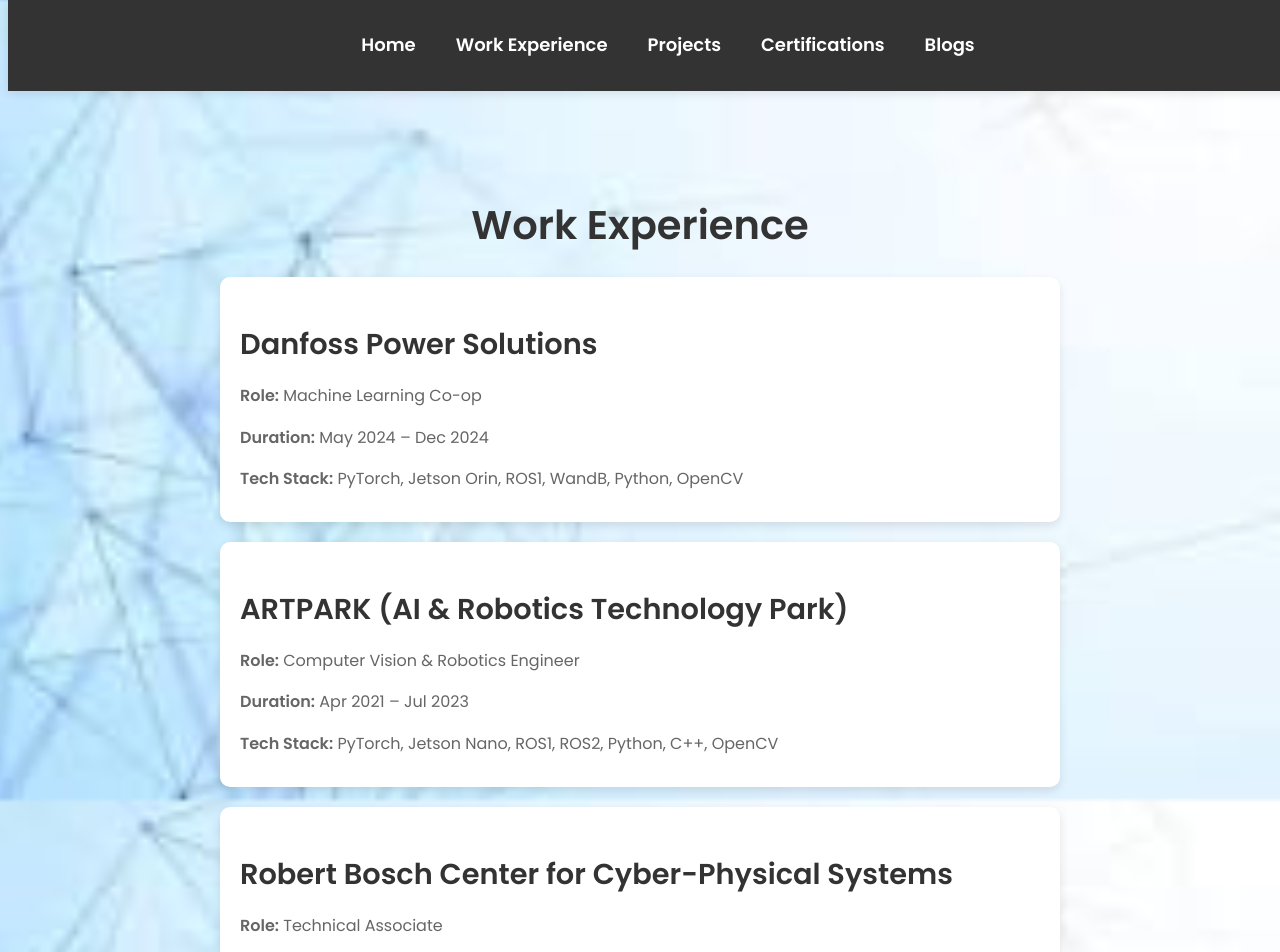
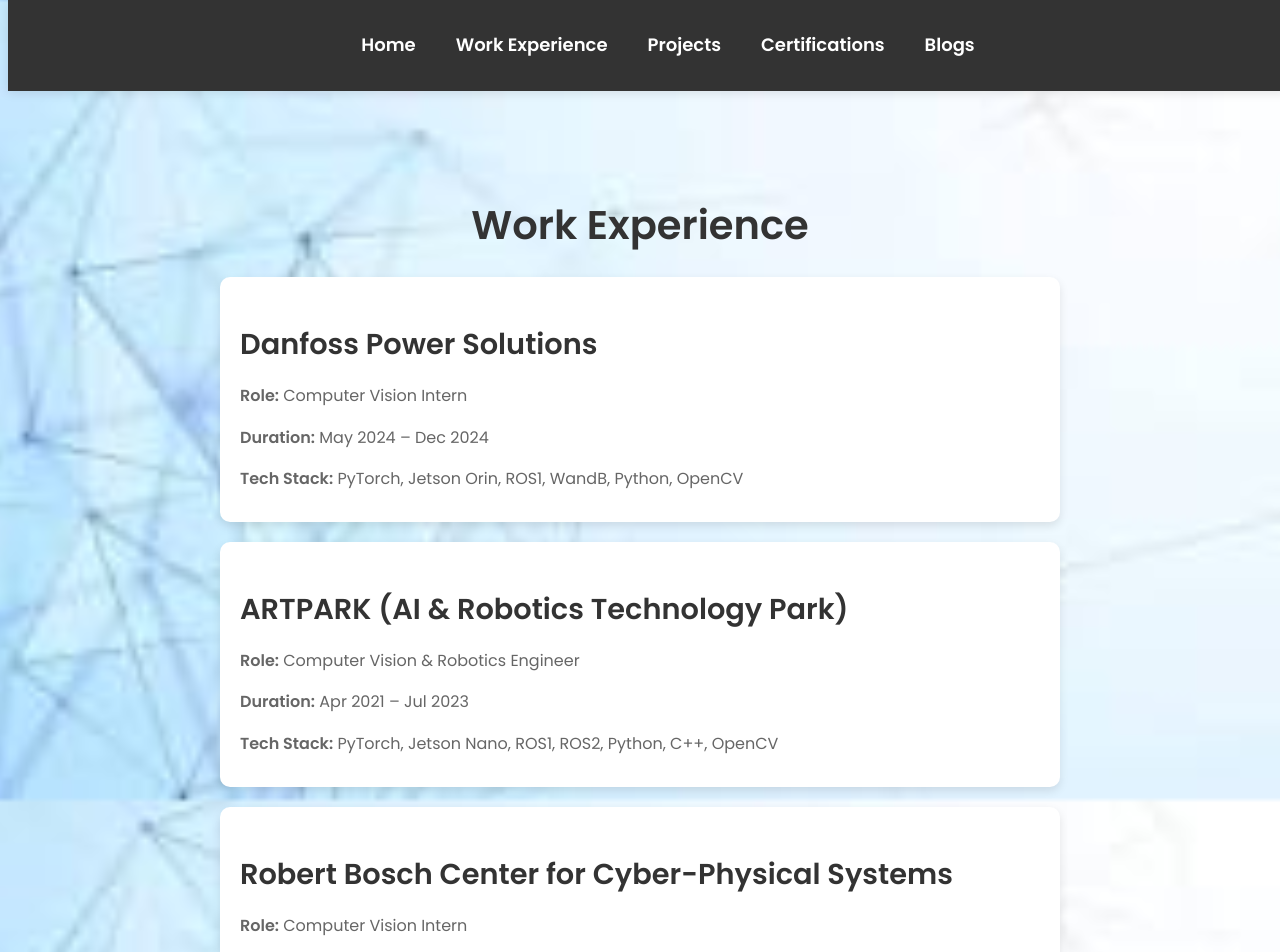
Before and after one commit to poornimajd/poornima-portfolio, a plain HTML site: page work.html in a window 1280 px wide. Shown: the top 952 px of the page. Drawn offline with Linux system fonts and the light colour scheme.

Commit message:
Update work.html

```diff
--- a/work.html
+++ b/work.html
@@ -169,7 +169,7 @@
         <!-- Danfoss Power Solutions -->
         <div class="card" onclick="openModal('modal1')">
             <h2>Danfoss Power Solutions</h2>
-            <p><strong>Role:</strong> Machine Learning Co-op</p>
+            <p><strong>Role:</strong> Computer Vision Intern </p>
             <p><strong>Duration:</strong> May 2024 – Dec 2024</p>
             <p><strong>Tech Stack:</strong> PyTorch, Jetson Orin, ROS1, WandB, Python, OpenCV</p>
         </div>
@@ -266,7 +266,7 @@
         <!-- RBCCPS, IISc -->
         <div class="card" onclick="openModal('modal3')">
             <h2>Robert Bosch Center for Cyber-Physical Systems</h2>
-            <p><strong>Role:</strong> Technical Associate</p>
+            <p><strong>Role:</strong> Computer Vision Intern</p>
             <p><strong>Duration:</strong> Mar 2020 – Apr 2021</p>
             <p><strong>Tech Stack:</strong> TensorFlow, Jetson Nano, TensorRT, 3D Computer vision</p>
         </div>
```
